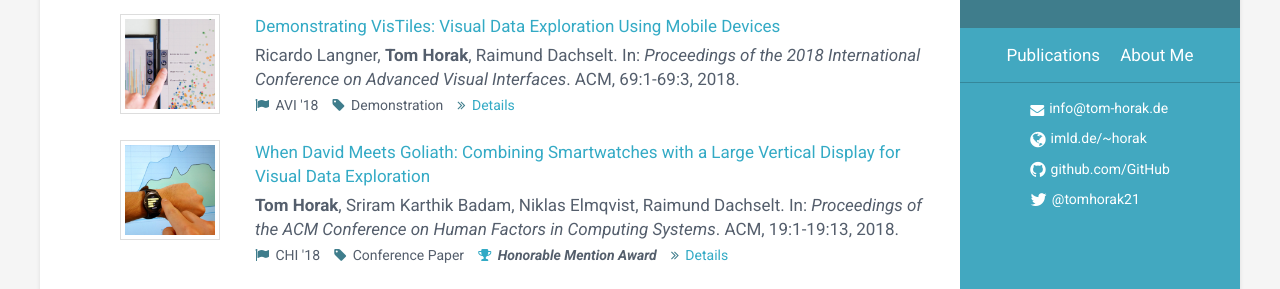
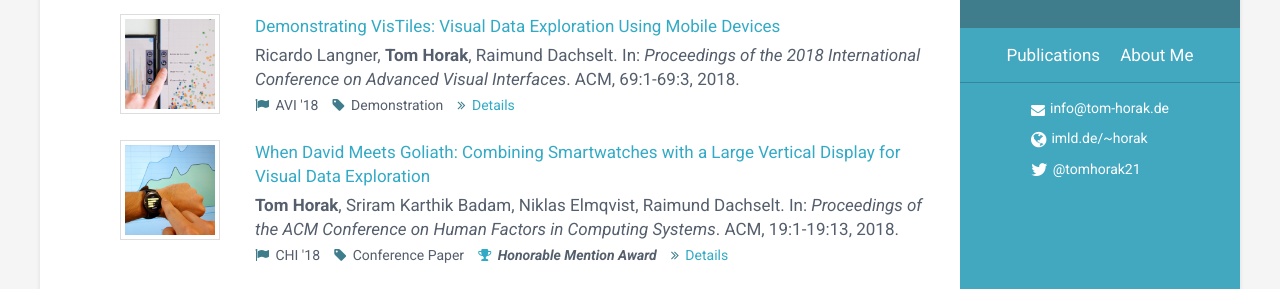
Before and after one commit to tomhorak21/tomhorak21.github.io, a Jekyll site: the page built from index.md, in a window 1280 px wide. Shown: the part 249-538 px from the top of the page. Built offline with Jekyll 4.4.1, drawn with Linux system fonts in a browser that asks for light colours; our own code applies the rules of GitHub Pages for plain Markdown files.

Commit message:
Removed github link.

```diff
--- a/_includes/sidebar.html
+++ b/_includes/sidebar.html
@@ -50,12 +50,6 @@
 
                     {% endif %}
 
-                    {% if site.github %}
-                    <li class="github"><a href="http://github.com/{{site.github}}" target="_blank"><i class="fa fa-github"></i><span>github.com/{{site.github}}</span></a></li>
-                    {% else %}
-
-                    {% endif %}
-
                     {% if site.twitter %}
                     <li class="twitter"><a href="https://twitter.com/{{site.twitter}}" target="_blank"><i class="fa fa-twitter"></i><span>{{site.twitter}}</span></a></li>
                     {% else %}
```
